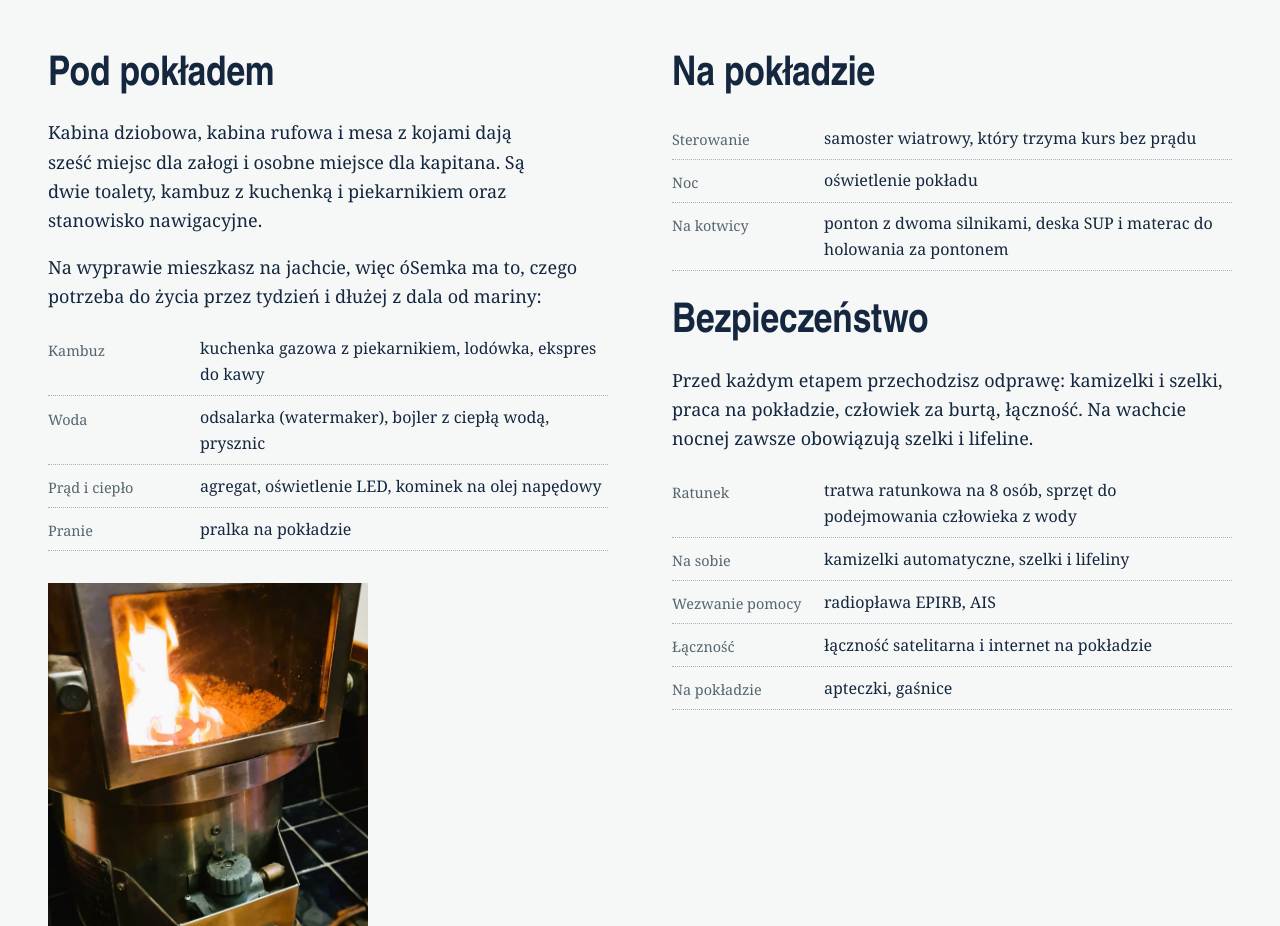
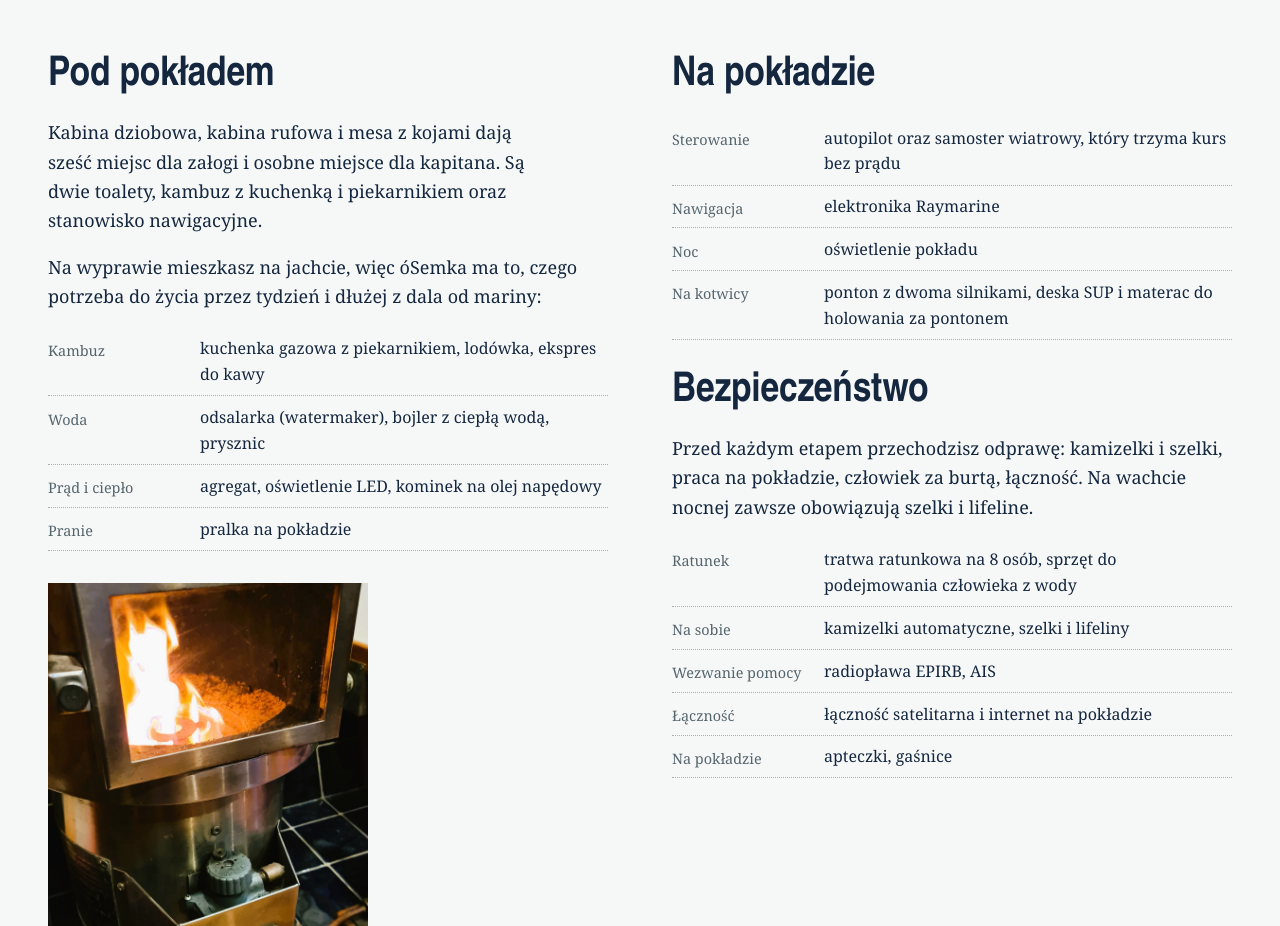
Before and after one commit to SemkoDoktor/osemka-www, an Astro site: page /jacht in a window 1280 px wide. Shown: the part 3020-3946 px from the top of the page. Built offline with nearby package versions, Linux system fonts and the light colour scheme; Astro itself is replaced by a stand-in of ours.

Commit message:
Jacht: autopilot i elektronika Raymarine
Co-Authored-By: Claude Opus 5.5 <noreply@anthropic.com>

```diff
--- a/src/pages/jacht.astro
+++ b/src/pages/jacht.astro
@@ -65,7 +65,8 @@ import piecyk from '../assets/zdjecia/osemka-piecyk.jpg';
       <div>
         <h2>Na pokładzie</h2>
         <dl class="kit">
-          <div><dt>Sterowanie</dt><dd>samoster wiatrowy, który trzyma kurs bez prądu</dd></div>
+          <div><dt>Sterowanie</dt><dd>autopilot oraz samoster wiatrowy, który trzyma kurs bez prądu</dd></div>
+          <div><dt>Nawigacja</dt><dd>elektronika Raymarine</dd></div>
           <div><dt>Noc</dt><dd>oświetlenie pokładu</dd></div>
           <div><dt>Na kotwicy</dt><dd>ponton z dwoma silnikami, deska SUP i materac do holowania za pontonem</dd></div>
         </dl>
```
